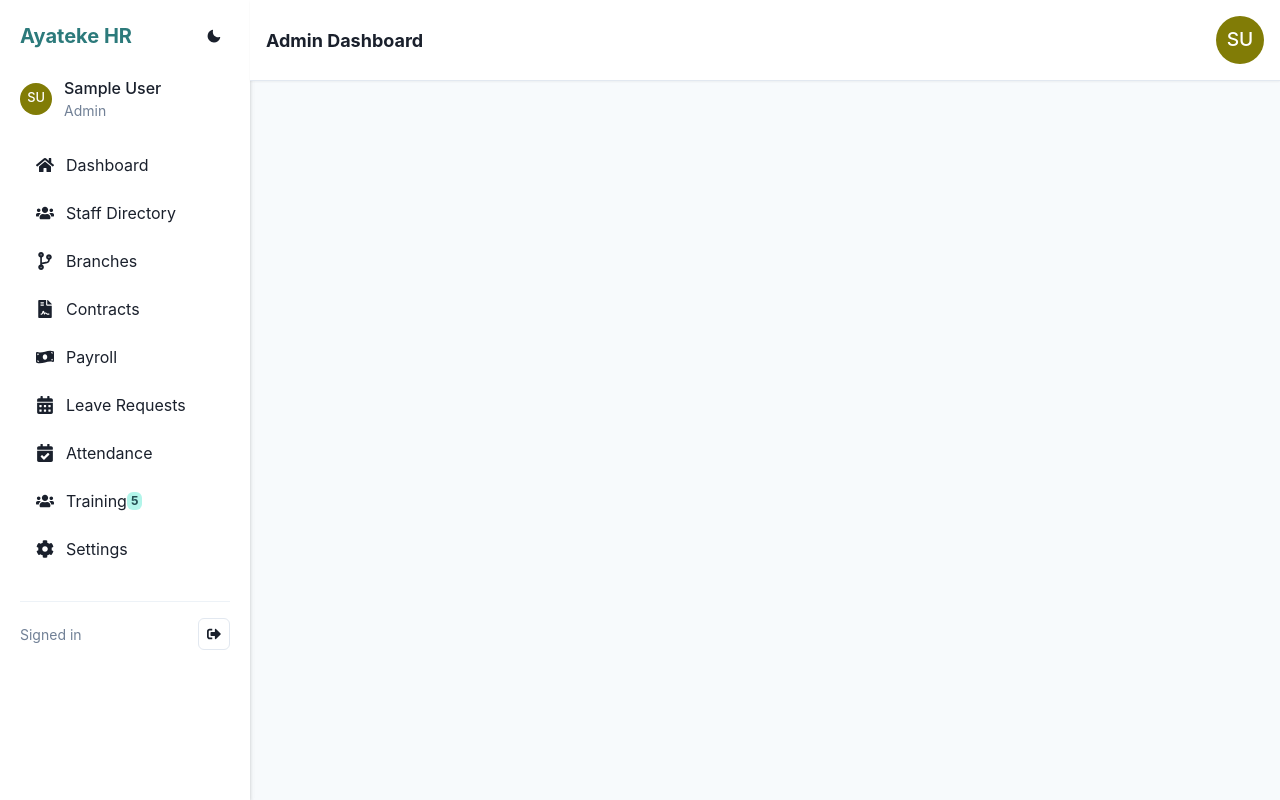
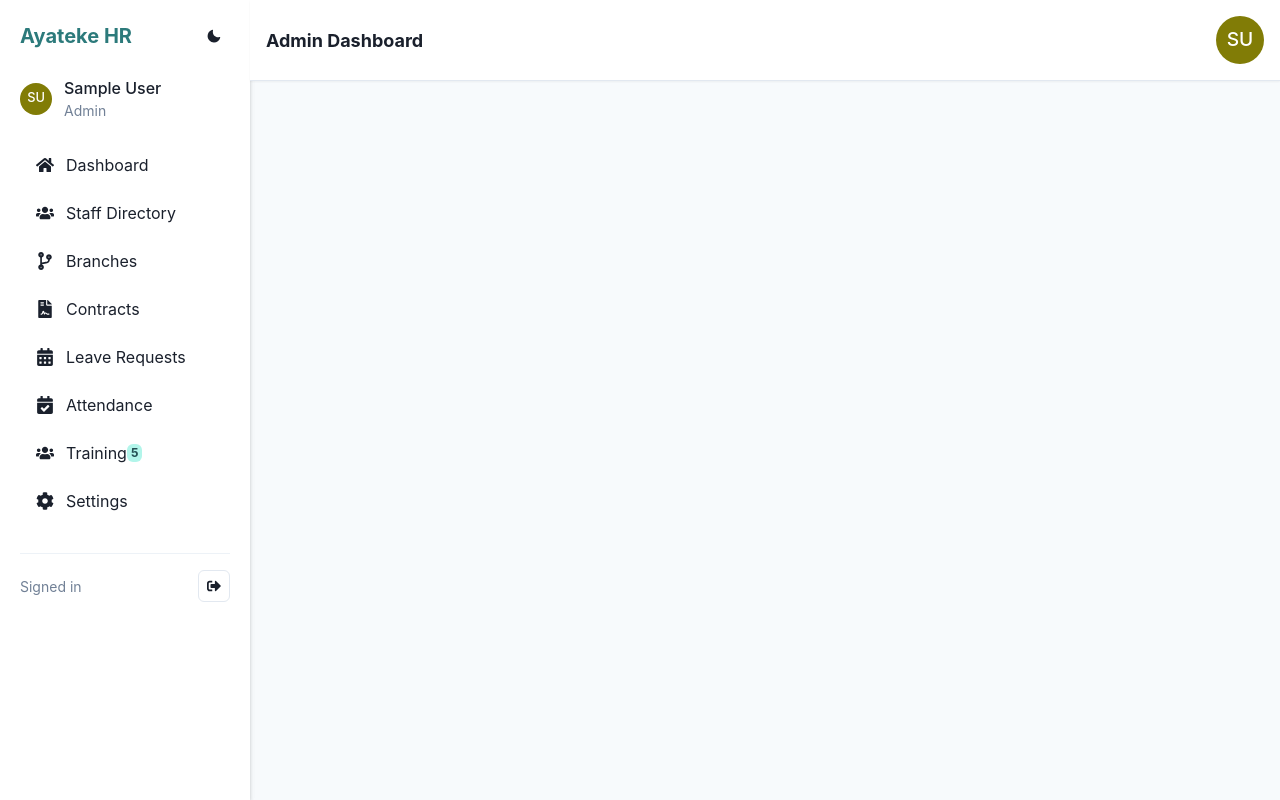
Before and after one commit to niyodushima/ayateke-frontend, a React (Create React App) app in the folder src/: page /admin in a window 1280 px wide. Built offline with nearby package versions, Linux system fonts and the light colour scheme; no server answers; sample sign-in values are in the browser's storage; the HTML template or start-up script is replaced by a standard one.

Commit message:
Update Sidebar.jsx

```diff
--- a/src/components/Sidebar.jsx
+++ b/src/components/Sidebar.jsx
@@ -138,7 +138,7 @@ const Sidebar = ({ onClose }) => {
     { label: 'Staff Directory', icon: FaUsers, path: '/admin/staff', badge: stats.totalUsers },
     { label: 'Branches', icon: FaCodeBranch, path: '/admin/branches' },
     { label: 'Contracts', icon: FaFileContract, path: '/admin/contracts' },
-    { label: 'Payroll', icon: FaMoneyBillWave, path: '/admin/payroll' },
+    //{ label: 'Payroll', icon: FaMoneyBillWave, path: '/admin/payroll' },
     { label: 'Leave Requests', icon: FaCalendarAlt, path: '/admin/leave-dashboard', badge: stats.pendingLeaves },
     { label: 'Attendance', icon: FaCalendarCheck, path: '/admin/attendance', badge: stats.todayAttendance },
     { label: 'Training', icon: FaUsers, path: '/admin/training', badge: stats.trainings },
```
